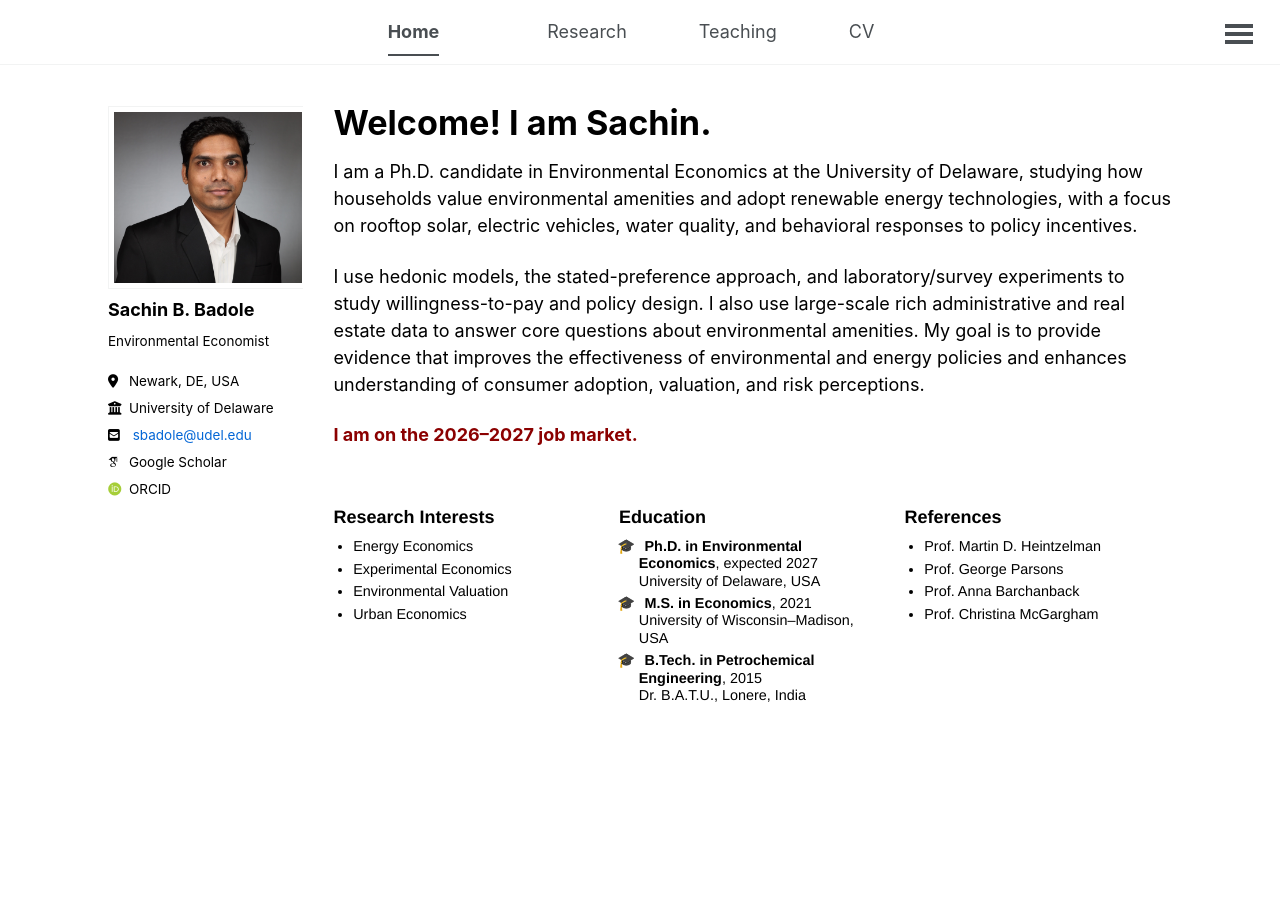
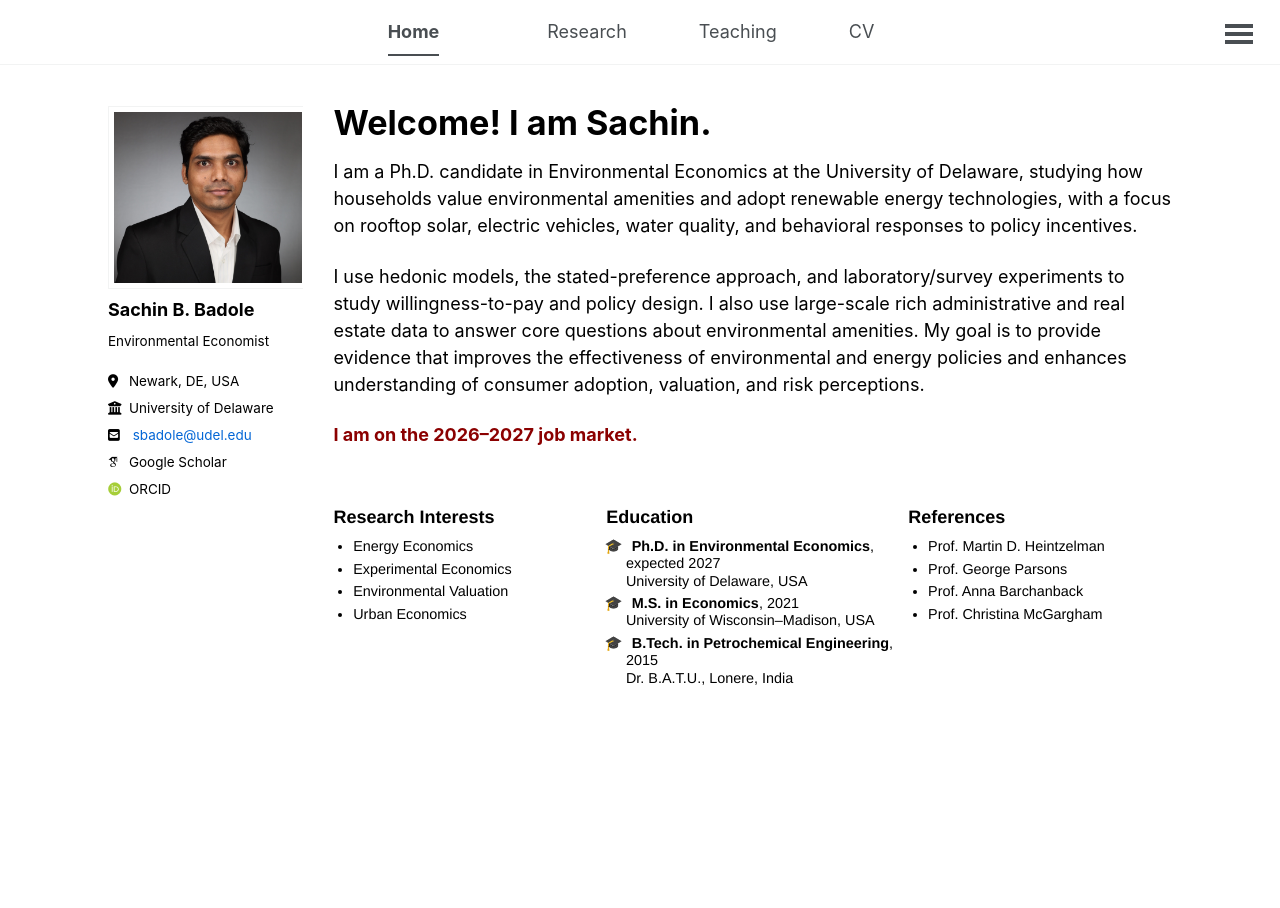
Before and after one commit to sachin-b-badole/sachin-b-badole.github.io, a Jekyll site: the page built from _pages/about.md, in a window 1280 px wide. Built offline with Jekyll 4.4.1, drawn with Linux system fonts in a browser that asks for light colours; some web fonts are replaced.

Commit message:
Update custom.css

```diff
--- a/assets/css/custom.css
+++ b/assets/css/custom.css
@@ -265,8 +265,9 @@ img {
 
 .three-col-row {
   display: grid;
-  grid-template-columns: 1fr 1fr 1fr;
-  gap: 1rem;
+  grid-template-columns: 0.9fr 1fr 0.9fr;  /* narrower + closer */
+  column-gap: 0.5rem;                      /* reduce horizontal gap */
+  row-gap: 0.5rem;
   margin-top: 0.75rem;
   max-width: 1100px;
 }
```
